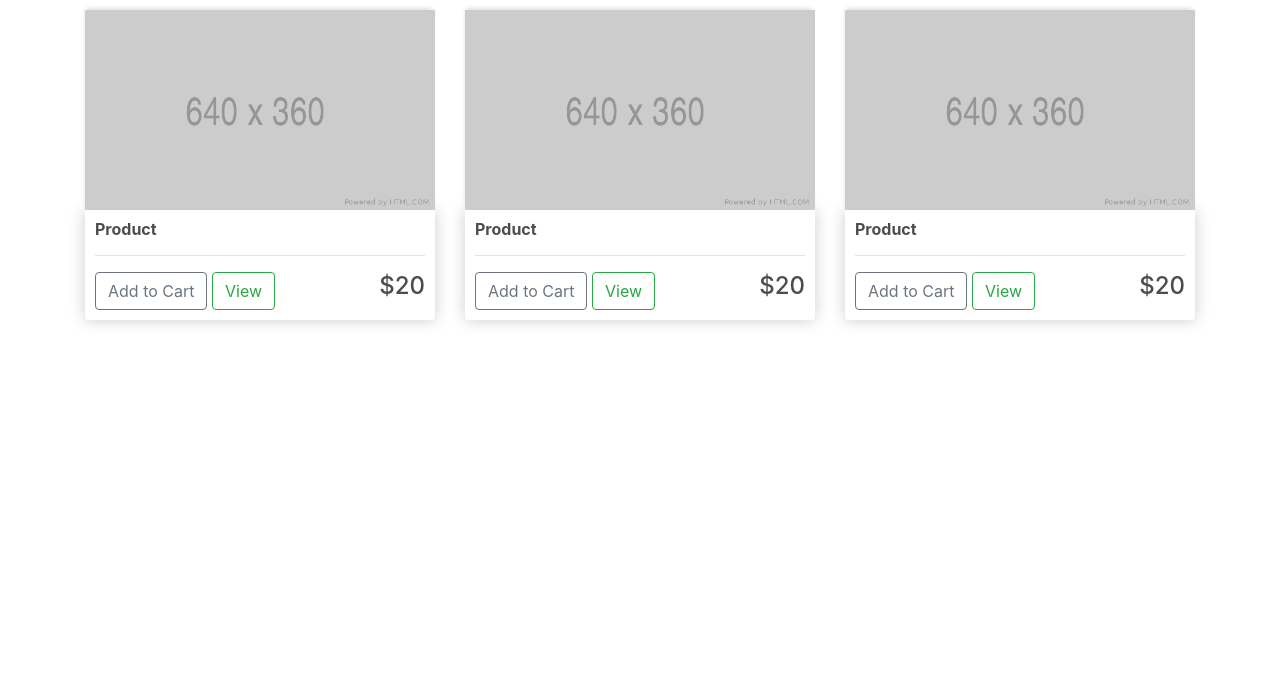
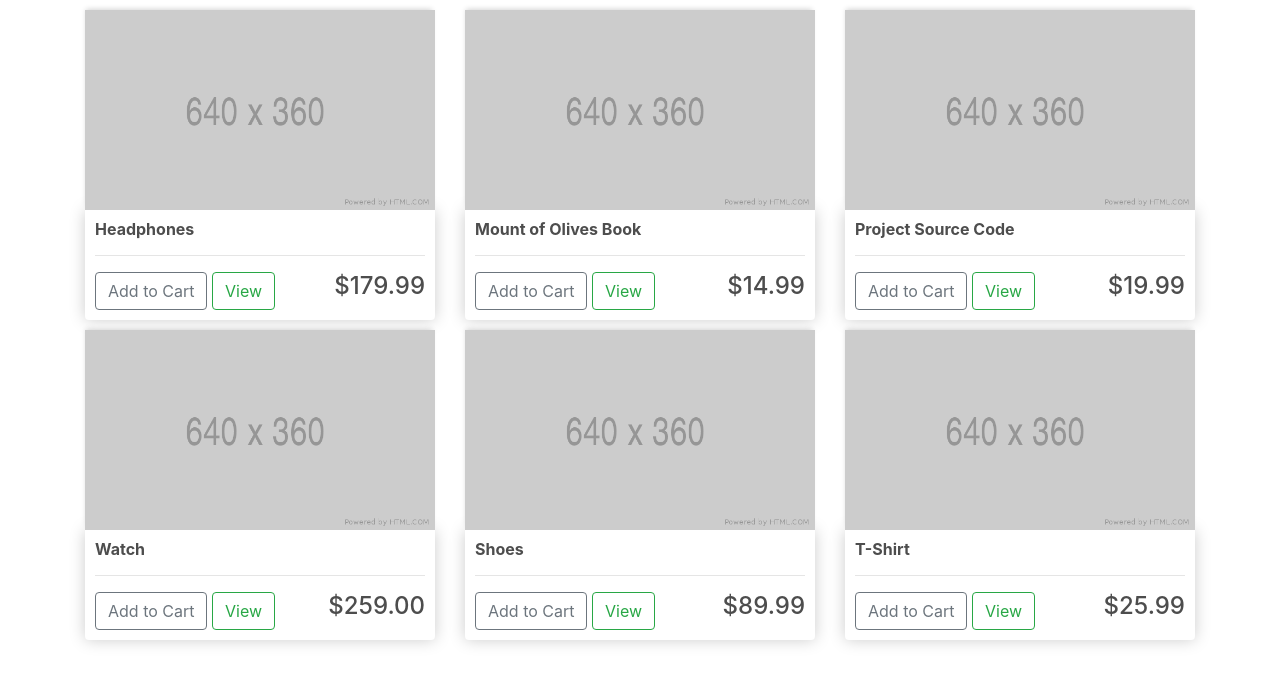
Before and after one commit to EmreAnliacik/ecommerce, a Django app: page / in a window 1280 px wide. Shown: the part 57-741 px from the top of the page. Run offline with Django 5.2, Linux system fonts and the light colour scheme; data comes from the database, SQL or seed files in the repository; some libraries are stand-ins or nearby versions.

Commit message:
for loop added to store.html for every products' name and price

```diff
--- a/store/templates/store/store.html
+++ b/store/templates/store/store.html
@@ -1,44 +1,24 @@
 {% extends 'store/main.html' %}
 {% load static %}
-<link rel="stylesheet" type="text/css" href="{% static 'css/main.css' %}" >
+{#<link rel="stylesheet" type="text/css" href="{% static 'css/main.css' %}">#}
+{% block content %}
 
-{% block content %}
     <div class="row">
+        {% for product in products %}
             <div class="col-lg-4">
                 <img class="thumbnail" src="{% static 'images/placeholder.png' %}">
                 <div class="box-element product">
-                <h6><strong>Product</strong></h6>
+                    <h6><strong>{{ product.name }}</strong></h6>
                     <hr>
                     <button class="btn btn-outline-secondary add-btn">Add to Cart</button>
                     <a class="btn btn-outline-success" href="#">View</a>
-                <h4 style="display: inline-block;float: right">$20</h4>
+                    <h4 style="display: inline-block;float: right">${{ product.price|floatformat:2 }}</h4>
                 </div>
             </div>
 
-        <div class="col-lg-4">
-            <img class="thumbnail" src="{% static 'images/placeholder.png' %}">
-            <div class="box-element product">
-                <h6><strong>Product</strong></h6>
-                <hr>
-                <button class="btn btn-outline-secondary add-btn">Add to Cart</button>
-                <a class="btn btn-outline-success" href="#">View</a>
-                <h4 style="display: inline-block;float: right">$20</h4>
-            </div>
-        </div>
-
-        <div class="col-lg-4">
-            <img class="thumbnail" src="{% static 'images/placeholder.png' %}">
-            <div class="box-element product">
-                <h6><strong>Product</strong></h6>
-                <hr>
-                <button class="btn btn-outline-secondary add-btn">Add to Cart</button>
-                <a class="btn btn-outline-success" href="#">View</a>
-                <h4 style="display: inline-block;float: right">$20</h4>
-            </div>
-        </div>
+        {% endfor %}
     </div>
 {% endblock content %}
 
 
-
 {#<img src="{% static 'images/cart.png' %}">#}
```
Lines whose indentation alone changed are shown as unchanged.
